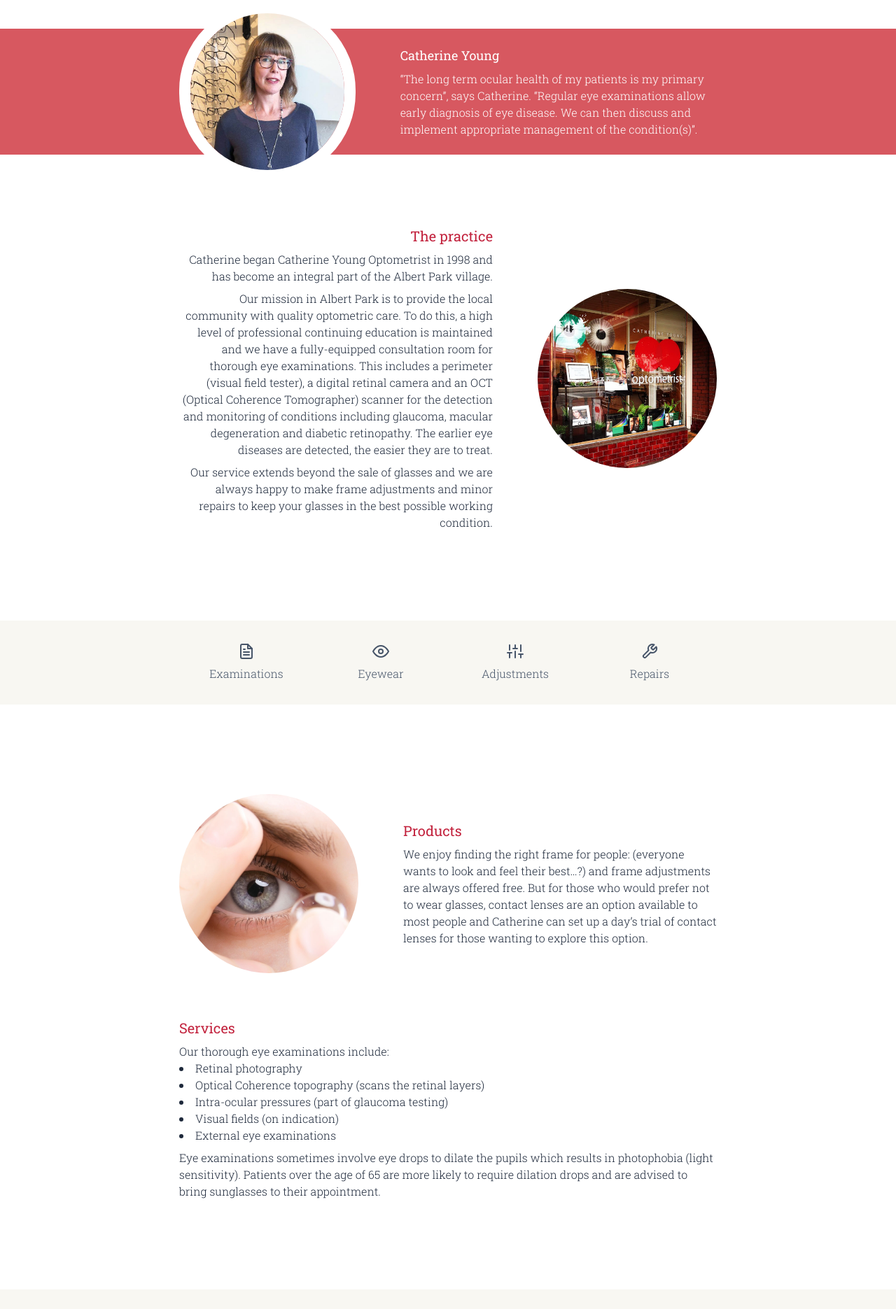
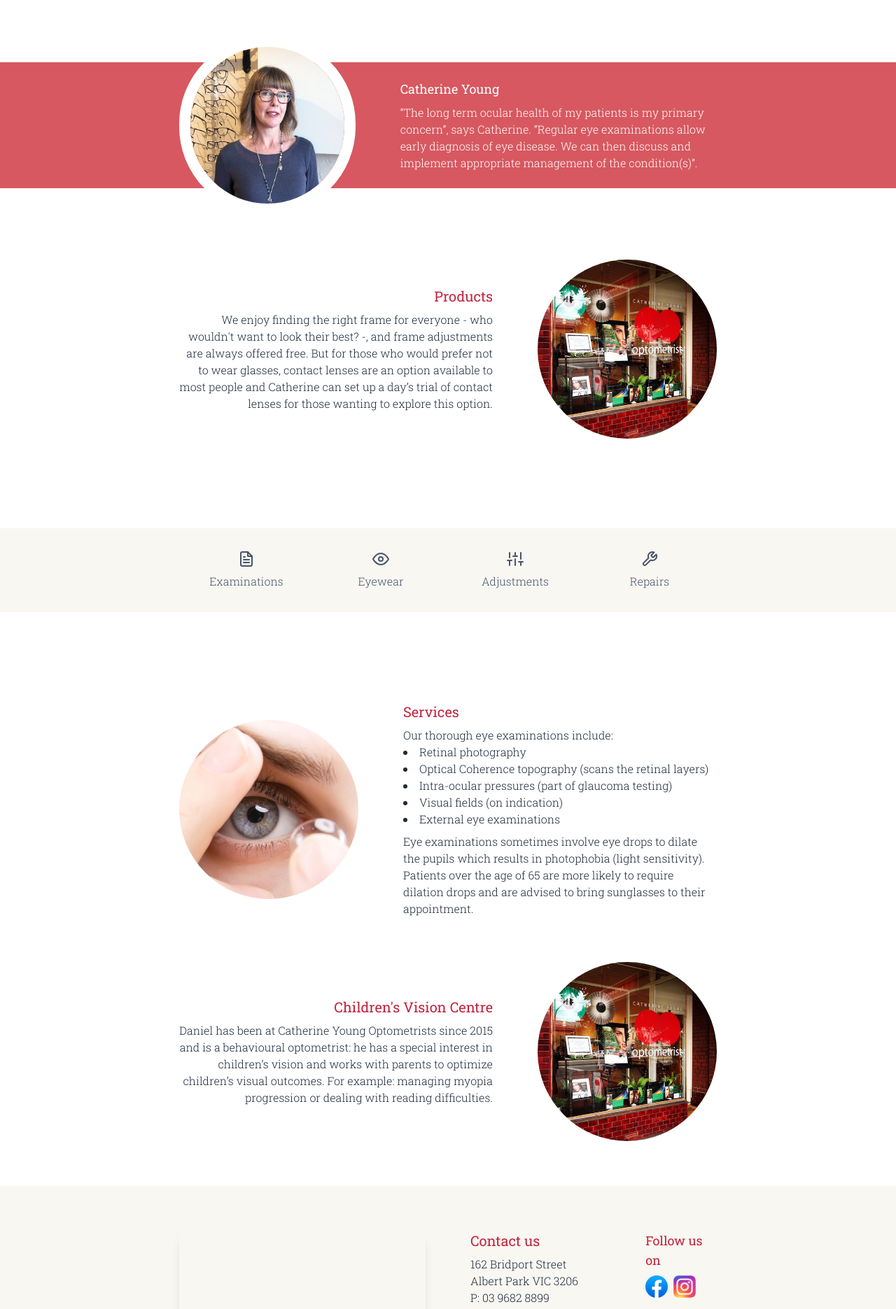
Before and after one commit to BenKrocke/catherineyoung, a website: page index.html in a window 1280 px wide. Shown: the part 929-2800 px from the top of the page at 70% size. Drawn offline with Linux system fonts and the light colour scheme; grey boxes are pictures that could not be loaded.

Commit message:
Add section

```diff
--- a/index.html
+++ b/index.html
@@ -6,7 +6,8 @@
     <meta name="viewport" content="width=device-width, initial-scale=1.0">
     <meta name="description"
         content="Independent optometry practice based in Albert Park, Victoria. Eye examinations, eyewear, adjustments & repairs.">
-    <title>Catherine Young Optometrist</title>
+    <title>Catherine Young Optometrist
+    </title>
     <link rel="stylesheet" href="./dist/output.css">
     <link rel="apple-touch-icon" sizes="152x152" href="./apple-touch-icon.png">
     <link rel="icon" type="image/png" sizes="32x32" href="./favicon-32x32.png">
@@ -23,22 +24,29 @@
                 <a href="/" class="flex items-center max-w-max">
                     <img src="resource/img/logo_notext.png" alt="home" class="h-12 mr-0 md:mr-4" />
                     <span class="hidden md:block">
-                        <div class="text-2xl">Optometrist</div>
-                        <div class="text-sm">Catherine Young</div>
+                      <div class="text-2xl">Optometrist
+		      </div>
+                      <div class="text-sm">Catherine Young
+		      </div>
                     </span>
                 </a>
             </div>
 
             <!-- Desktop -->
-            <a class="hidden md:block mr-8 hover:text-cyo-red transition-all" href="#practice">Practice</a>
-            <a class="hidden md:block mr-8 hover:text-cyo-red transition-all" href="#products">Products</a>
-            <a class="hidden md:block mr-8 hover:text-cyo-red transition-all" href="#services">Services</a>
-            <a class="hidden md:block hover:text-cyo-red transition-all" href="#contact">Contact</a>
+            <a class="hidden md:block mr-8 hover:text-cyo-red transition-all" href="#practice">Practice
+	    </a>
+            <a class="hidden md:block mr-8 hover:text-cyo-red transition-all" href="#products">Products
+	    </a>
+            <a class="hidden md:block mr-8 hover:text-cyo-red transition-all" href="#services">Services
+	    </a>
+            <a class="hidden md:block hover:text-cyo-red transition-all" href="#contact">Contact
+	    </a>
 
             <!-- Mobile -->
             <button id="menu-dropdown" type="button" aria-controls="mobile-menu" aria-expanded="false"
                 class="block md:hidden p-2 hover:bg-red-50 hover:text-cyo-red rounded-md transition-all">
-                <span class="sr-only">Open main menu</span>
+              <span class="sr-only">Open main menu
+	      </span>
                 <svg class="block w-5 h-5" aria-hidden="true" xmlns="http://www.w3.org/2000/svg" fill="none"
                     viewBox="0 0 17 14">
                     <path stroke="currentColor" stroke-linecap="round" stroke-linejoin="round" stroke-width="2"
@@ -49,50 +57,22 @@
 
         <!-- Expanded -->
         <div id="menu-expanded" class="hidden" aria-orientation="vertical" aria-labelledby="menu-dropdown">
-            <a class="block md:hidden mb-2 hover:text-cyo-red transition-all" href="#practice">The Practice</a>
-            <a class="block md:hidden my-2 hover:text-cyo-red transition-all" href="#products">Products</a>
-            <a class="block md:hidden my-2 hover:text-cyo-red transition-all" href="#services">Services</a>
-            <a class="block md:hidden pb-4 mt-2 hover:text-cyo-red transition-all" href="#contact">Contact</a>
+          <a class="block md:hidden mb-2 hover:text-cyo-red transition-all" href="#practice">The Practice
+	  </a>
+          <a class="block md:hidden my-2 hover:text-cyo-red transition-all" href="#products">Products
+	  </a>
+          <a class="block md:hidden my-2 hover:text-cyo-red transition-all" href="#services">Services
+	  </a>
+          <a class="block md:hidden pb-4 mt-2 hover:text-cyo-red transition-all" href="#contact">Contact
+	  </a>
         </div>
     </header>
 
     <main>
         <img src="resource/img/glassesbannner_eye.jpg" alt="banner" class="w-full mr-0 h-96 object-cover" />
-        <section class="mx-auto text-center font-light mt-16 mb-24 px-8 md:px-16 lg:px-32 xl:px-64">
-            <h1 class="font-normal text-xl mb-4 text-cyo-red">Your leading optometrist & eye care specialist</h1>
-            <p>Lorem ipsum dolor sit amet, consectetur adipiscing elit, sed do eiusmod tempor incididunt ut labore et
-                dolore magna aliqua. Ut enim ad minim veniam, quis nostrud exercitation ullamco laboris nisi ut aliquip
-                ex ea commodo consequat. Duis aute irure dolor in reprehenderit in voluptate velit esse cillum dolore eu
-                fugiat nulla pariatur. Excepteur sint occaecat cupidatat non proident, sunt in culpa qui officia
-                deserunt mollit anim id est laborum.</p>
-            <br>
-            <p>Lorem ipsum dolor sit amet, consectetur adipiscing elit, sed do eiusmod tempor incididunt ut labore et
-                dolore magna aliqua. Ut enim ad minim veniam, quis nostrud exercitation ullamco laboris nisi ut aliquip
-                ex ea commodo consequat. Duis aute irure dolor in reprehenderit in voluptate velit esse cillum dolore eu
-                fugiat nulla pariatur. Excepteur sint occaecat cupidatat non proident, sunt in culpa qui officia
-                deserunt mollit anim id est laborum.</p>
-        </section>
-
-        <section
-            class="custom-mobile-background md:custom-desktop-md-background lg:custom-desktop-background my-16 px-8 md:px-16 lg:px-32 xl:px-64 flex flex-col md:flex-row justify-between items-center text-white">
-            <img class="mr-0 md:mr-16 rounded-full h-64 w-64 border border-white border-[1rem]"
-                src="resource/img/catherine.png" alt="Catherine Young">
-            <div class="bg-cyo-red-light w-full py-8 md:bg-transparent md:w-auto md:p-0">
-                <h1 class="text-lg mb-2 font-normal text-center md:text-left">Catherine Young</h1>
-                <p>
-                    “The long term ocular health of my patients is my primary concern”, says Catherine. “Regular eye
-                    examinations allow early diagnosis of eye disease. We can then discuss and implement appropriate
-                    management of the condition(s)”.
-                </p>
-            </div>
-        </section>
-
-        <section id="practice"
-            class="mx-auto text-left md:text-right my-16 px-8 md:px-16 lg:px-32 xl:px-64 flex flex-col-reverse md:flex-row justify-between items-center">
-            <div class="mr-0 md:mr-16 mt-8 md:mt-0">
-                <h1 class="text-xl font-normal mb-2 text-center text-cyo-red md:text-right">The practice</h1>
-                <p class="mb-2">Catherine began Catherine Young Optometrist in 1998 and has become an integral part of the Albert
-                    Park village.</p>
+        <section id="practice" class="mx-auto text-center font-light mt-16 mb-24 px-8 md:px-16 lg:px-32 xl:px-64">
+          <h1 class="font-normal text-xl mb-4 text-cyo-red">Your leading optometrist & eye care specialist
+	  </h1>
                 <p class="mb-2">Our mission in Albert Park is to provide the local community with quality optometric care. To do
                     this, a
                     high level of professional continuing education is maintained and we have a fully-equipped
@@ -102,10 +82,45 @@
                     camera and an OCT (Optical Coherence Tomographer) scanner for the detection and monitoring of
                     conditions
                     including glaucoma, macular degeneration and diabetic retinopathy. The earlier eye diseases are
-                    detected, the easier they are to treat.</p>
+                  detected, the easier they are to treat.
+		</p>
+                <p class="mb-2">
+                    Our service extends beyond the sale of glasses and we are always happy to make frame adjustments and
+                    minor repairs to keep your glasses in the best possible working condition.
+		</p>
+		<p class="mb-8">Catherine began Catherine Young Optometrist in 1998 and has become an integral part of the Albert
+                  Park village.
+		</p>
+		<a href="#contact" class="bg-cyo-red-light hover:bg-cyo-red text-white font-bold py-2 px-4 rounded">Get in touch!
+		</a>
+        </section>
+
+        <section
+            class="custom-mobile-background md:custom-desktop-md-background lg:custom-desktop-background my-16 px-8 md:px-16 lg:px-32 xl:px-64 flex flex-col md:flex-row justify-between items-center text-white">
+            <img class="mr-0 md:mr-16 rounded-full h-64 w-64 border border-white border-[1rem]"
+                src="resource/img/catherine.png" alt="Catherine Young">
+            <div class="bg-cyo-red-light w-full py-8 md:bg-transparent md:w-auto md:p-0">
+              <h1 class="text-lg mb-2 font-normal text-center md:text-left">Catherine Young
+	      </h1>
                 <p>
-                    Our service extends beyond the sale of glasses and we are always happy to make frame adjustments and
-                    minor repairs to keep your glasses in the best possible working condition.</p>
+                    “The long term ocular health of my patients is my primary concern”, says Catherine. “Regular eye
+                    examinations allow early diagnosis of eye disease. We can then discuss and implement appropriate
+                    management of the condition(s)”.
+                </p>
+            </div>
+        </section>
+
+        <section id="products"
+            class="mx-auto text-left md:text-right my-16 px-8 md:px-16 lg:px-32 xl:px-64 flex flex-col-reverse md:flex-row justify-between items-center">
+            <div class="mr-0 md:mr-16 mt-8 md:mt-0">
+              <h1 class="text-xl font-normal mb-2 text-center text-cyo-red md:text-right">Products
+	      </h1>
+                <p>We enjoy finding the right frame for everyone - who wouldn't want to look their best? -, and
+                    frame adjustments are always offered free.
+                    But for those who would prefer not to wear glasses, contact lenses are an option available to most
+                    people and Catherine can set up a day’s trial of contact lenses for those wanting to explore this
+                  option.
+		</p>
             </div>
             <img class="w-64 rounded-full" src="resource/img/practice.jpeg" alt="The practice">
         </section>
@@ -118,7 +133,8 @@
                     <path d="M14 2H6a2 2 0 0 0-2 2v16a2 2 0 0 0 2 2h12a2 2 0 0 0 2-2V8z" />
                     <path d="M14 2v6h6M16 13H8M16 17H8M10 9H8" />
                 </svg>
-                <div>Examinations</div>
+                <div>Examinations
+		</div>
             </div>
             <div class="basis-1/2 md:basis-1/4 flex flex-col items-center mb-8 md:mb-0">
                 <svg class="mb-2" width="24" height="24" fill="none" stroke="currentColor" stroke-linecap="round"
@@ -126,14 +142,16 @@
                     <path d="M1 12s4-8 11-8 11 8 11 8-4 8-11 8-11-8-11-8z" />
                     <circle cx="12" cy="12" r="3" />
                 </svg>
-                <div>Eyewear</div>
+                <div>Eyewear
+		</div>
             </div>
             <div class="basis-1/2 md:basis-1/4 flex flex-col items-center">
                 <svg class="mb-2" width="24" height="24" fill="none" stroke="currentColor" stroke-linecap="round"
                     stroke-linejoin="round" stroke-width="2" class="feather feather-sliders">
                     <path d="M4 21v-7M4 10V3M12 21v-9M12 8V3M20 21v-5M20 12V3M1 14h6M9 8h6M17 16h6" />
                 </svg>
-                <div>Adjustments</div>
+                <div>Adjustments
+		</div>
             </div>
             <div class="basis-1/2 md:basis-1/4 flex flex-col items-center">
                 <svg class="mb-2" width="24" height="24" fill="none" stroke="currentColor" stroke-linecap="round"
@@ -141,36 +159,49 @@
                     <path
                         d="M14.7 6.3a1 1 0 0 0 0 1.4l1.6 1.6a1 1 0 0 0 1.4 0l3.77-3.77a6 6 0 0 1-7.94 7.94l-6.91 6.91a2.12 2.12 0 0 1-3-3l6.91-6.91a6 6 0 0 1 7.94-7.94l-3.76 3.76z" />
                 </svg>
-                <div>Repairs</div>
+                <div>Repairs
+		</div>
             </div>
         </section>
 
-        <section id="products"
-            class="mx-auto text-left mt-16 mb-8 px-8 md:px-16 lg:px-32 xl:px-64 flex flex-col md:flex-row justify-between items-center">
+        <section id="services"
+            class="mx-auto text-left my-16 px-8 md:px-16 lg:px-32 xl:px-64 flex flex-col md:flex-row justify-between items-center">
             <img class="w-64 rounded-full" src="resource/img/contactlenses_square.jpg" alt="The practice">
             <div class="ml-0 md:ml-16 mt-8 md:mt-0">
-                <h1 class="text-xl font-normal mb-2 text-center md:text-left text-cyo-red">Products</h1>
-                <p>We enjoy finding the right frame for people: (everyone wants to look and feel their best…?) and
-                    frame adjustments are always offered free.
-                    But for those who would prefer not to wear glasses, contact lenses are an option available to most
-                    people and Catherine can set up a day’s trial of contact lenses for those wanting to explore this
-                    option.</p>
+              <h1 class="text-xl font-normal mb-2 text-center md:text-left text-cyo-red">Services
+	      </h1>
+              <p>Our thorough eye examinations include:
+	      </p>
+            <ul class="list-disc list-inside mb-2">
+              <li>Retinal photography
+	      </li>
+              <li>Optical Coherence topography (scans the retinal layers)
+	      </li>
+              <li>Intra-ocular pressures (part of glaucoma testing)
+	      </li>
+              <li>Visual fields (on indication)
+	      </li>
+              <li>External eye examinations
+	      </li>
+            </ul>
+            <p>Eye examinations sometimes involve eye drops to dilate the pupils which results in photophobia
+                (light sensitivity). Patients over the age of 65 are more likely to require dilation drops and are
+              advised to bring sunglasses to their appointment.
+	    </p>
             </div>
         </section>
 
-        <section id="services" class="mx-auto text-left pt-8 mb-32 px-8 md:px-16 lg:px-32 xl:px-64">
-            <h1 class="text-xl font-normal mb-2 text-center md:text-left text-cyo-red">Services</h1>
-            <p>Our thorough eye examinations include:</p>
-            <ul class="list-disc list-inside mb-2">
-                <li>Retinal photography</li>
-                <li>Optical Coherence topography (scans the retinal layers)</li>
-                <li>Intra-ocular pressures (part of glaucoma testing)</li>
-                <li>Visual fields (on indication)</li>
-                <li>External eye examinations</li>
-            </ul>
-            <p>Eye examinations sometimes involve eye drops to dilate the pupils which results in photophobia
-                (light sensitivity). Patients over the age of 65 are more likely to require dilation drops and are
-                advised to bring sunglasses to their appointment.</p>
+	        <section id="daniel"
+            class="mx-auto text-left md:text-right my-16 px-8 md:px-16 lg:px-32 xl:px-64 flex flex-col-reverse md:flex-row justify-between items-center">
+            <div class="mr-0 md:mr-16 mt-8 md:mt-0">
+              <h1 class="text-xl font-normal mb-2 text-center text-cyo-red md:text-right">Children's Vision Centre
+	      </h1>
+                <p>Daniel has been at Catherine Young Optometrists since 2015 and is a behavioural optometrist: he
+has a special interest in children’s vision and works with parents to optimize children’s visual
+outcomes. For example: managing myopia progression or dealing with reading difficulties.
+		</p>
+            </div>
+            <img class="w-64 rounded-full" src="resource/img/practice.jpeg" alt="The practice">
         </section>
 
         <section id="contact"
@@ -178,20 +209,29 @@
             <iframe title="Google Maps" class="rounded-xl border-0 shadow-lg w-full"
                 src="https://www.google.com/maps/embed?pb=!1m18!1m12!1m3!1d3150.8345296666907!2d144.95213857615806!3d-37.8407594719689!2m3!1f0!2f0!3f0!3m2!1i1024!2i768!4f13.1!3m3!1m2!1s0x6ad667e46f3e1923%3A0xf78af4f13a9992cb!2s162%20Bridport%20St%2C%20Albert%20Park%20VIC%203206!5e0!3m2!1sen!2sau!4v1690427581812!5m2!1sen!2sau"
                 width="450" height="450" allowfullscreen="" loading="lazy"
-                referrerpolicy="no-referrer-when-downgrade"></iframe>
+                    referrerpolicy="no-referrer-when-downgrade">
+	    </iframe>
             <div class="ml-0 mb-8 md:mb-0 md:ml-16 flex flex-row md:flex-col lg:flex-row w-full">
                 <div class="">
                     <div class="mb-4">
-                        <h2 class="text-xl font-normal mb-2 text-cyo-red">Contact us</h2>
-                        <p>
-                            162 Bridport Street
-                            <br>Albert Park VIC 3206
-                            <br>P: 03 9682 8899
-                            <br>E: contact@catherineyoung.com.au
-                        </p>
+                      <h2 class="text-xl font-normal mb-2 text-cyo-red">Contact us
+		      </h2>
+                        <ul class="stroke-slate-600">
+                          <li>162 Bridport Street
+			  </li>
+                          <li>Albert Park VIC 3206
+			  </li>
+                          <li>
+			    P: <a href="tel:+61396828899">03 9682 8899</a>
+			    </li>
+                          <li>
+			    E: <a href="mailto:contact@catherineyoung.com.au">contact@catherineyoung.com.au</a>
+			    </li>
+                        </ul>
                     </div>
                     <div class="mb-4">
-                        <h2 class="text-lg font-normal mb-2 text-cyo-red">Opening hours</h2>
+                      <h2 class="text-lg font-normal mb-2 text-cyo-red">Opening hours
+		      </h2>
                         <p>
                             Mon: 9:00 am – 6:00 pm
                             <br>Tue: 9:00 am – 6:00 pm
@@ -202,8 +242,9 @@
                         </p>
                     </div>
                 </div>
-                <div>
-                    <h2 class="text-lg font-normal mb-2 text-cyo-red">Follow us on</h2>
+                <div class="">
+                  <h2 class="text-lg font-normal mb-2 text-cyo-red">Follow us on
+		  </h2>
                     <div class="flex">
                         <a class="block h-8 w-8" href="https://www.facebook.com/CatherineYoungOptometrist">
                             <img src="resource/img/facebook.png" alt="facebook" />
@@ -219,7 +260,8 @@
     <footer class="bg-cyo-red-light h-32 text-white text-center flex items-center justify-center">© Copyright
         Catherine
         Young
-        Optometrist</footer>
+      Optometrist
+    </footer>
 </body>
 
 <script>
```
Also changed, not shown: dist/output.css.
